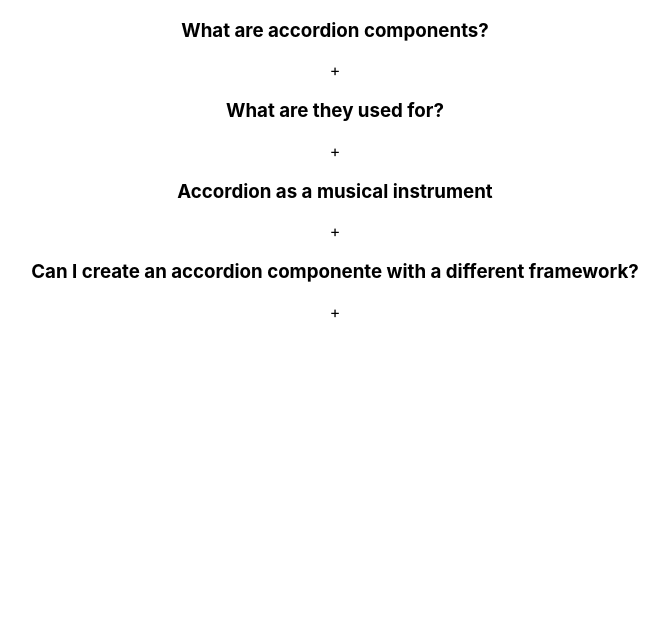
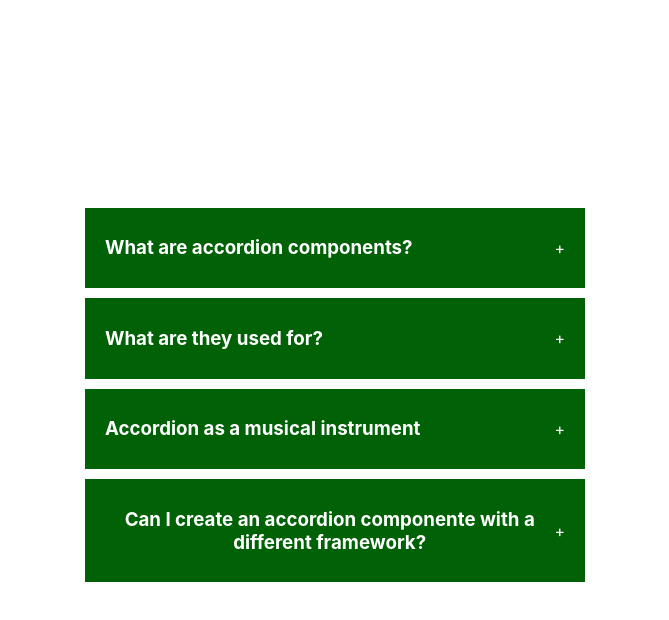
Before and after one commit to gmartindelcye/react-projects, a React (Create React App) app: page / in a window 1280 px wide. Shown: the top 620 px of the page, without its empty margins (305-974 px from the left). Built offline with nearby package versions, Linux system fonts and the light colour scheme.

Commit message:
Accordion single selection finished

```diff
--- a/src/components/accordion/index.jsx
+++ b/src/components/accordion/index.jsx
@@ -10,16 +10,27 @@
 
     const [selected, setSelected] = useState(null);
 
+    function handleSingleSelection(getCurrentId) {
+        setSelected(getCurrentId === selected? null : getCurrentId);
+    }
+
     return (
         <div className="wrapper">
             <div className="accordion">
                 {data && data.length > 0 ? (
                     data.map((dataItem) => (
                         <div className="item">
-                            <div className="title">
+                            <div onClick={()=>handleSingleSelection(dataItem.id)} className="title">
                                 <h3>{dataItem.question}</h3>
                                 <span>+</span>
                             </div>
+                            {
+                                selected === dataItem.id? (
+                                    <div className="content">
+                                        {dataItem.answer}
+                                    </div>
+                                ) : null
+                            }
                         </div>
                     )
                     )
--- a/src/components/accordion/styles.css
+++ b/src/components/accordion/styles.css
@@ -0,0 +1,30 @@
+.wrapper {
+    display: flex;
+    height: 100vh;
+    width: 100vw;
+    justify-content: center;
+    align-items: center;
+}
+
+.accordion {
+    width: 500px;
+}
+
+.item {
+    background: #016106;
+    margin-bottom: 10px;
+    padding: 10px 20px;
+}
+
+.title {
+    color: #ffffff;
+    display: flex;
+    justify-content: space-between;
+    align-items: center;
+    cursor: pointer;
+}
+
+.content {
+    color: #ffffff;
+    height: auto;
+}
```
